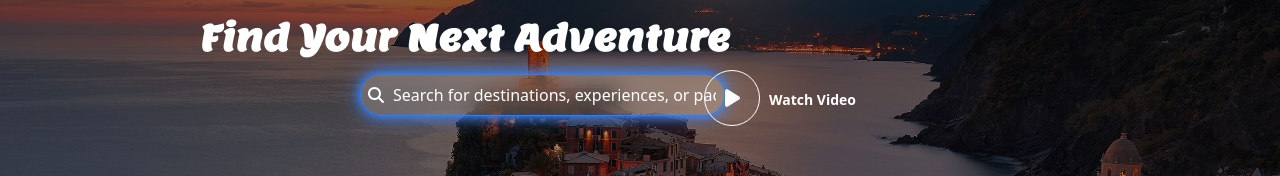
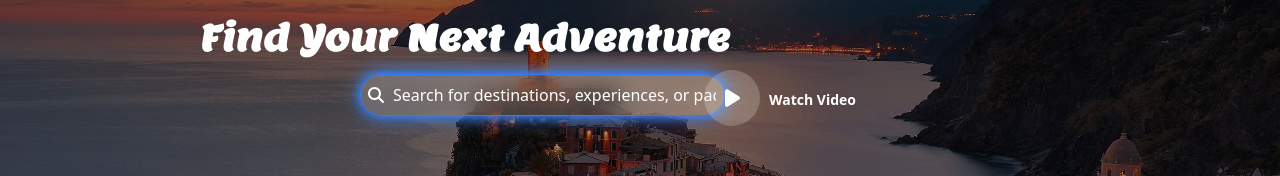
Before and after one commit to Priyanku-AI/Travel, a React (Vite) app: page / in a window 1280 px wide. Shown: the part 190-366 px from the top of the page. Built offline with nearby package versions, Linux system fonts and the light colour scheme.

Commit message:
Enhance HeroSection UI with hover effects
Added hover ring effects to the search input and play button for improved interactivity. Also updated the play button's background and made the icon cursor a pointer for better user experience.

```diff
--- a/src/components/HeroSection/HeroSection.jsx
+++ b/src/components/HeroSection/HeroSection.jsx
@@ -18,11 +18,11 @@ function HeroSection() {
         <input
           type="text"
           placeholder="Search for destinations, experiences, or packages.."
-          className="w-1/2 pl-8 pr-2 py-2 mt-4 ml-90 rounded-full bg-white/20 backdrop-blur-md border border-blue-500 text-white placeholder:text-white focus:outline-none focus:ring-2 focus:ring-blue-400 transition-all duration-300 shadow-[0_0_10px_#3b82f6,0_0_20px_#3b82f6]"
+          className="w-1/2 pl-8 pr-2 py-2 mt-4 ml-90 rounded-full bg-white/20 backdrop-blur-md border border-blue-500 text-white placeholder:text-white focus:outline-none focus:ring-2 focus:ring-blue-400 transition-all duration-300 hover:ring-2 hover:ring-blue-400 shadow-[0_0_10px_#3b82f6,0_0_20px_#3b82f6]"
         />
       </div>
-      <div className="fixed right-130 top-59 rounded-full w-14 h-14 border border-white bg-white/5 flex items-center justify-center mt-6">
-        <FontAwesomeIcon icon={faPlay} className="text-white text-xl" />
+      <div className="fixed right-130 top-59 rounded-full w-14 h-14 border-white bg-white/20 flex items-center justify-center mt-6 hover:ring-2 hover:ring-blue-400 transition-all duration-300">
+        <FontAwesomeIcon icon={faPlay} className="text-white text-xl cursor-pointer" />
         <span className="text-white text-sm font-bold ml-2 fixed right-106 top-70">Watch Video</span>
       </div>
     </div>
```
